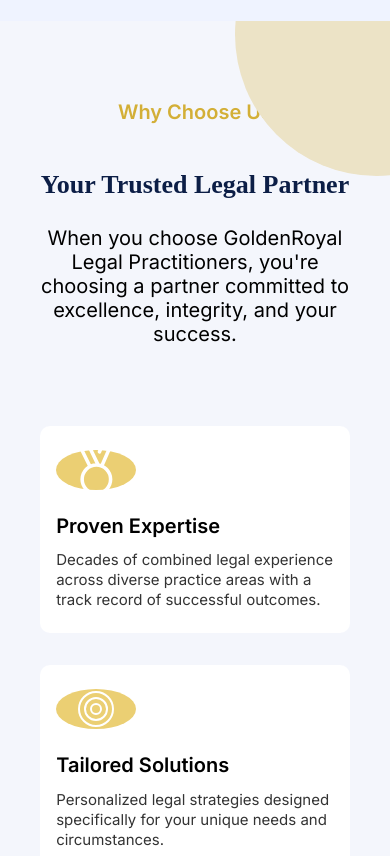
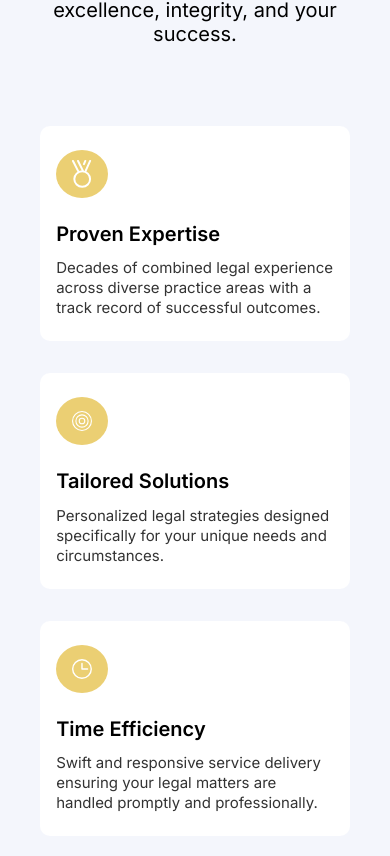
Before and after one commit to saMreact1/Golden-Royal, an Angular app: page / in a window 390 px wide. Shown: the part 6248-7104 px from the top of the page. Built offline with nearby package versions, Linux system fonts and the light colour scheme; a web font is replaced by a local one.

Commit message:
Minor changes

```diff
--- a/src/app/pages/landing/landing.scss
+++ b/src/app/pages/landing/landing.scss
@@ -451,8 +451,14 @@
     }
 
     .grid {
-      height: auto;
+    //   height: auto;
       padding-bottom: 4rem;
+    }
+  }
+
+  @media (max-width: 768px) {
+    .grid {
+      height: 300px !important;
     }
   }
 
@@ -517,9 +523,10 @@
         display: flex;
         align-items: center;
         justify-content: center;
+        padding: 4px 10px;
 
         img {
-          width: 50%;
+          width: 70%;
         }
       }
 
@@ -622,7 +629,7 @@
       height: 40px !important;
 
       img {
-        width: 45% !important;
+        width: 50% !important;
       }
     }
 
@@ -637,6 +644,14 @@
     .tag {
       left: -0.6rem;
       height: 45px;
+    }
+  }
+
+  @media (max-width: 480px) {
+    .icon {
+        width: 40px !important;
+        height: 40px !important;
+        padding: 4px 6px !important;
     }
   }
 }
```
